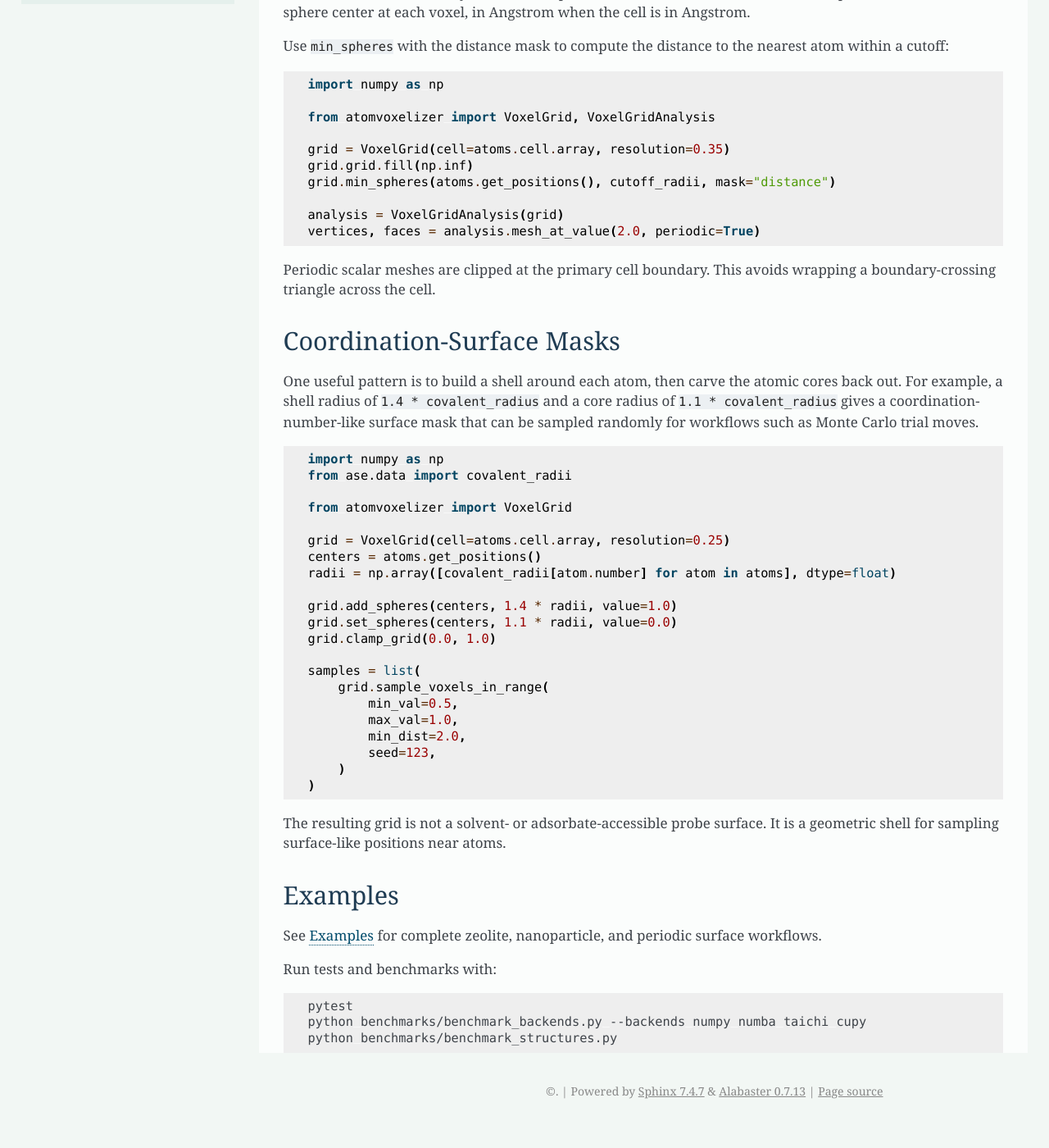
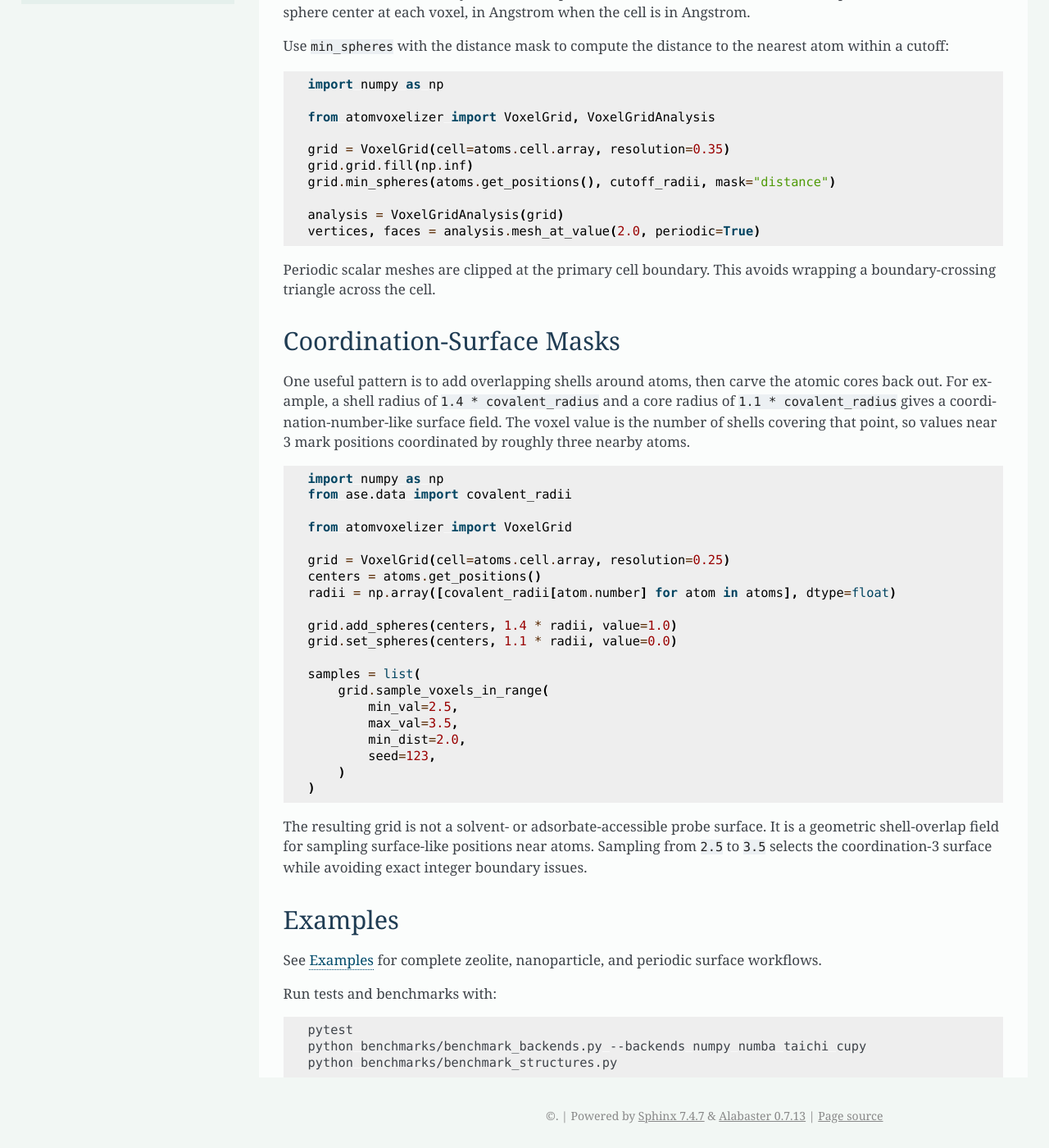
Before and after one commit to tgmaxson/atomvoxelizer, a Sphinx documentation site: the page built from docs/source/usage.rst, in a window 1280 px wide and 1400 px high, scrolled down 497 px. Shown: the whole window at 82% size. Built offline with Sphinx 7.4.7, drawn with Linux system fonts in a browser that asks for light colours; before the commit the page ends 1867 px from its top, so only the background shows below that.

Commit message:
Clarify coordination surface sampling example

```diff
--- a/docs/source/usage.rst
+++ b/docs/source/usage.rst
@@ -46,11 +46,12 @@ wrapping a boundary-crossing triangle across the cell.
 Coordination-Surface Masks
 --------------------------
 
-One useful pattern is to build a shell around each atom, then carve the atomic
-cores back out. For example, a shell radius of ``1.4 * covalent_radius`` and a
-core radius of ``1.1 * covalent_radius`` gives a coordination-number-like
-surface mask that can be sampled randomly for workflows such as Monte Carlo
-trial moves.
+One useful pattern is to add overlapping shells around atoms, then carve the
+atomic cores back out. For example, a shell radius of
+``1.4 * covalent_radius`` and a core radius of ``1.1 * covalent_radius`` gives
+a coordination-number-like surface field. The voxel value is the number of
+shells covering that point, so values near 3 mark positions coordinated by
+roughly three nearby atoms.
 
 .. code-block:: python
 
@@ -65,19 +66,20 @@ trial moves.
 
    grid.add_spheres(centers, 1.4 * radii, value=1.0)
    grid.set_spheres(centers, 1.1 * radii, value=0.0)
-   grid.clamp_grid(0.0, 1.0)
 
    samples = list(
        grid.sample_voxels_in_range(
-           min_val=0.5,
-           max_val=1.0,
+           min_val=2.5,
+           max_val=3.5,
            min_dist=2.0,
            seed=123,
        )
    )
 
 The resulting grid is not a solvent- or adsorbate-accessible probe surface. It
-is a geometric shell for sampling surface-like positions near atoms.
+is a geometric shell-overlap field for sampling surface-like positions near
+atoms. Sampling from ``2.5`` to ``3.5`` selects the coordination-3 surface while
+avoiding exact integer boundary issues.
 
 Examples
 --------
```
